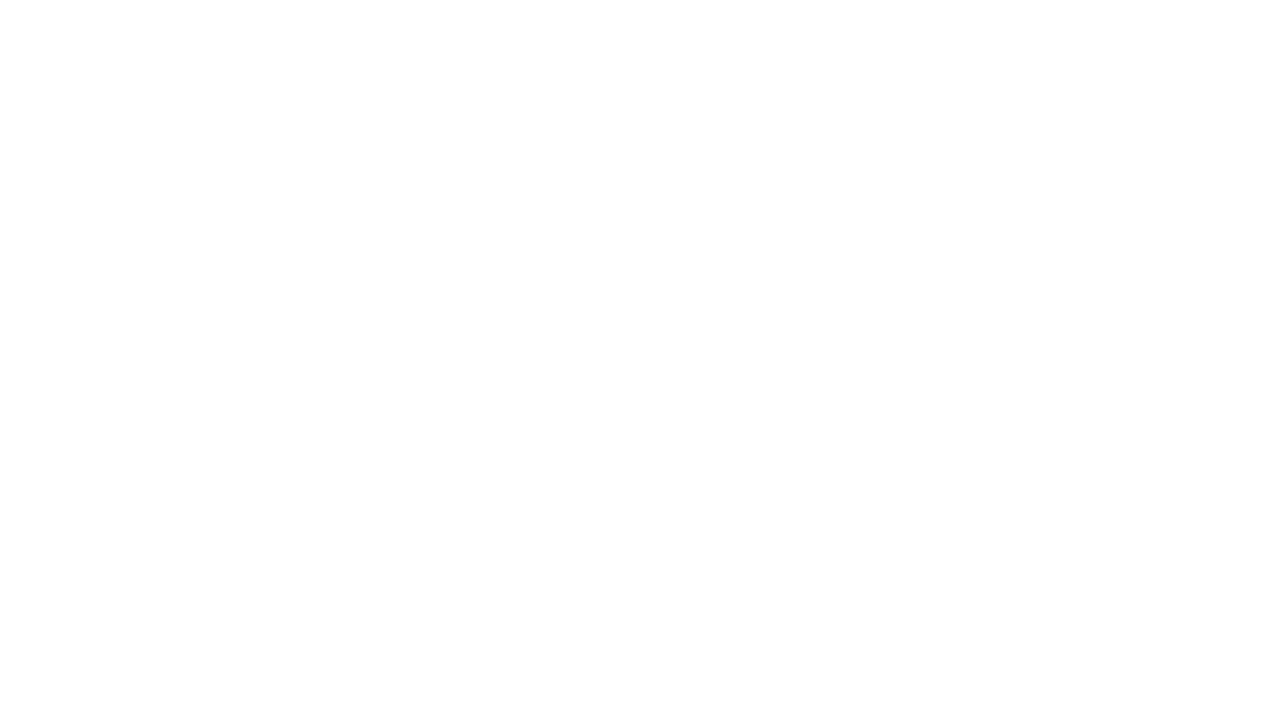
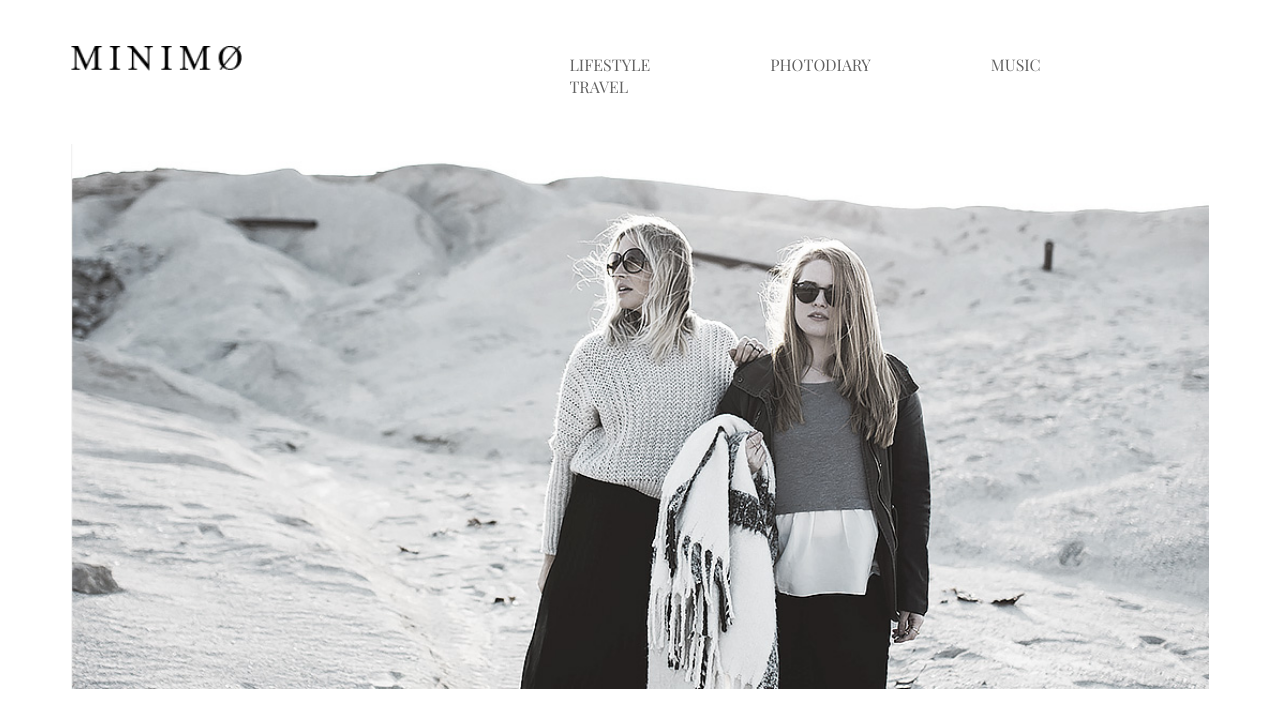
Before and after one commit to mddeloarhossain/Minimo, a plain HTML site: page index.html in a window 1280 px wide. Drawn offline with nearby package versions, Linux system fonts and the light colour scheme; a web font is replaced by a local one.

Commit message:
Add files via upload

```diff
--- a/css/style.css
+++ b/css/style.css
@@ -1,13 +1,71 @@
 /*common css start*/
-*{
+/**{
 	margin: 0px;
 	padding: 0px;
-}
+}*/
 
 body{
-	font-family: ;
+	font-family: "Playfair Display", serif;
 	font-size: 16px;
 	font-weight: 400;
-	color: ;
+	color: #626262;
 }
 /*common css end*/
+
+/*Header Start*/
+header{
+	padding:30px 0px;
+/*	border: 1px solid;*/
+}
+.container{
+	overflow: hidden;
+	margin: 0 auto;
+	width: 90%;
+/*	border: 1px solid red;*/
+}
+.logo{
+	margin-top: 8px;
+	float: left;
+	width: 15%;
+/*	border: 1px solid;*/
+}
+.logo a{}
+.logo a img{
+	width: 100%;
+}
+.menu{
+	float: right;
+	width: 65%;
+/*	border: 1px solid;*/
+}
+.menu ul{
+	float: right;
+}
+.menu ul li{
+	list-style: none;
+	float: left;
+}
+.menu ul li a{
+	display: inline-block;
+	margin: 0 60px;
+	color: #626262;
+	text-decoration: none;
+	text-transform: uppercase;
+	border-bottom: 1px solid transparent;
+	transition: .33s linear;
+}
+.menu ul li:last-child a{
+	margin-right: 0px;
+}
+.menu ul li a:hover{
+	border-bottom: 1px solid #626262;
+}
+/*Header End*/
+
+/*Banner Start*/
+.banner{}
+.b_img{}
+.b_img img{
+	width: 100%;
+}
+/*Banner End*/
--- a/index.html
+++ b/index.html
@@ -3,7 +3,7 @@
 <head>
 	<meta charset="utf-8">
 	<meta name="viewport" content="width=device-width, initial-scale=1">
-	<title></title>
+	<title>Minimo</title>
 	<!--Font Link Start-->
 	<link rel="preconnect" href="https://fonts.googleapis.com">
 	<link rel="preconnect" href="https://fonts.gstatic.com" crossorigin>
@@ -18,8 +18,31 @@
 <body>
 	<!--header start-->
 	<header>
-
+		<div class="container">
+			<div class="logo">
+				<a href="index.html">
+					<img src="images/logo.png" alt="Minimo">
+				</a>
+			</div>
+			<nav class="menu">
+				<ul>
+					<li><a href="#">lifestyle</a></li>
+					<li><a href="#">photodiary</a></li>
+					<li><a href="#">music</a></li>
+					<li><a href="#">travel</a></li>
+				</ul>
+			</nav>
+		</div>
 	</header>
 	<!--header end-->
+	<!--Banner Start-->
+	<section class="banner">
+		<div class="container">
+			<div class="b_img">
+				<img src="images/banner.jpg" alt="Banner">
+			</div>
+		</div>
+	</section>
+	<!--Banner End-->
 </body>
 </html>
```
Also changed, not shown: Note.txt, images/banner.jpg (added), images/logo.png (added).
